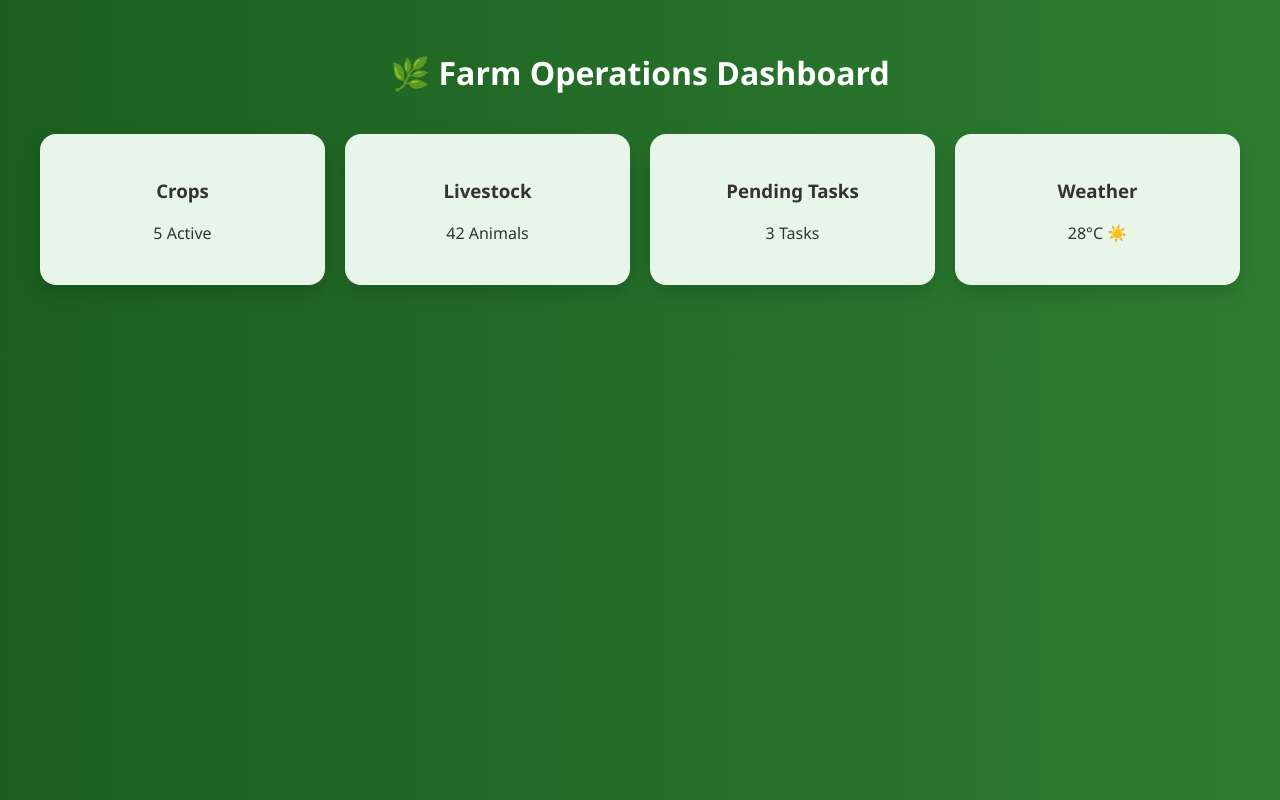
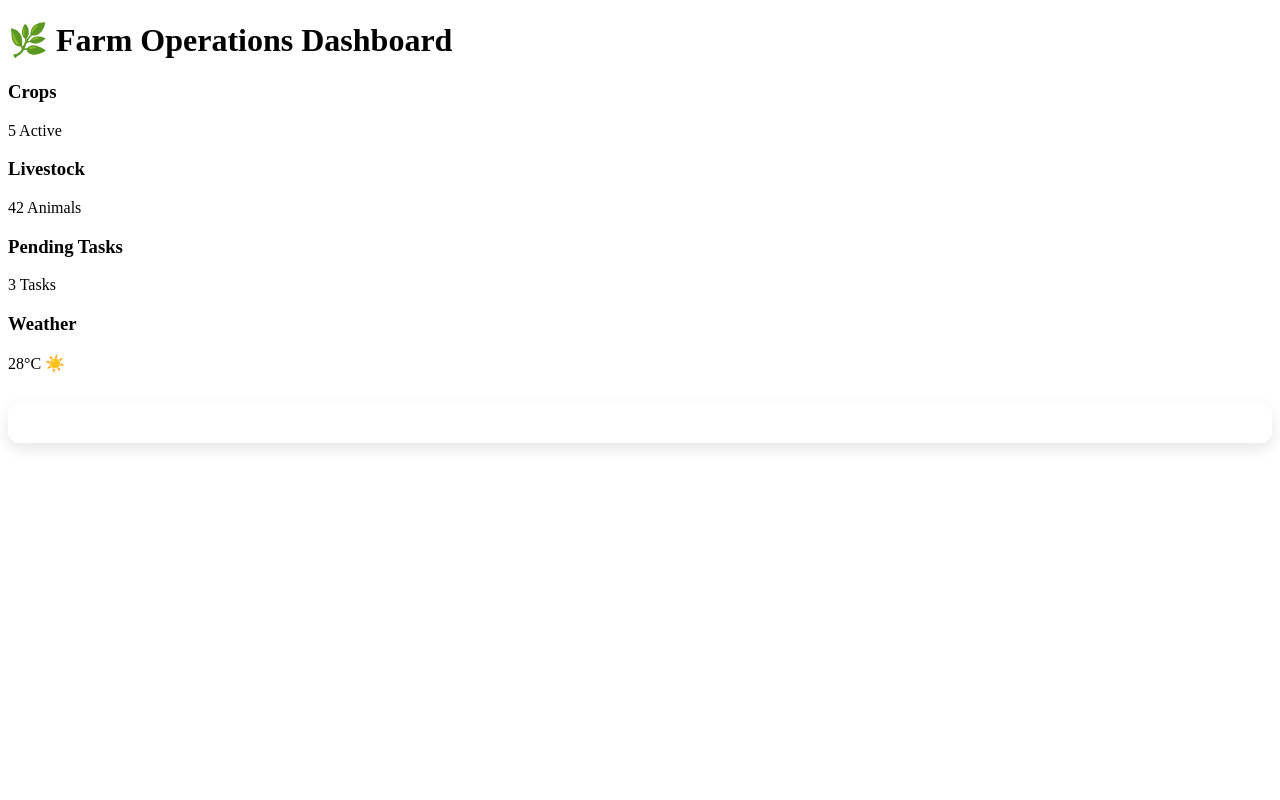
Before and after one commit to AmandaNokubonga/farm-operations-dashboard, a React (Create React App) app: page / in a window 1280 px wide. Built offline with nearby package versions, Linux system fonts and the light colour scheme.

Commit message:
Updating App.css

```diff
--- a/src/App.css
+++ b/src/App.css
@@ -1,57 +1,17 @@
-body {
-  margin: 0;
-  font-family: 'Segoe UI', sans-serif;
-  background: linear-gradient(to right, #1b5e20, #2e7d32);
-  color: #333;
+.info-box {
+  background: rgba(255, 255, 255, 0.9);
+  padding: 20px;
+  border-radius: 12px;
+  box-shadow: 0 6px 15px rgba(0,0,0,0.1);
+  margin-top: 30px;
 }
 
-.dashboard {
-  padding: 30px;
-  max-width: 1200px;
-  margin: auto;
-}
-
-h1 {
-  text-align: center;
-  color: white;
-  margin-bottom: 40px;
-  font-weight: 600;
-}
-
-.cards {
-  display: grid;
-  grid-template-columns: repeat(auto-fit, minmax(220px, 1fr));
-  gap: 20px;
-  margin-bottom: 40px;
-}
-
-.card {
-  background: white;
-  padding: 25px;
-  border-radius: 16px;
-  box-shadow: 0 8px 20px rgba(0,0,0,0.15);
+.card.stat {
+  cursor: pointer;
   transition: 0.3s ease;
 }
 
-.card:hover {
+.card.stat:hover {
+  background: #c8e6c9;
   transform: translateY(-5px);
 }
-
-.stat {
-  text-align: center;
-  background: #e8f5e9;
-  font-weight: 500;
-}
-
-.section {
-  margin-bottom: 40px;
-}
-
-.section h2 {
-  color: white;
-  margin-bottom: 15px;
-}
-
-.overdue {
-  border-left: 6px solid red;
-}
```
